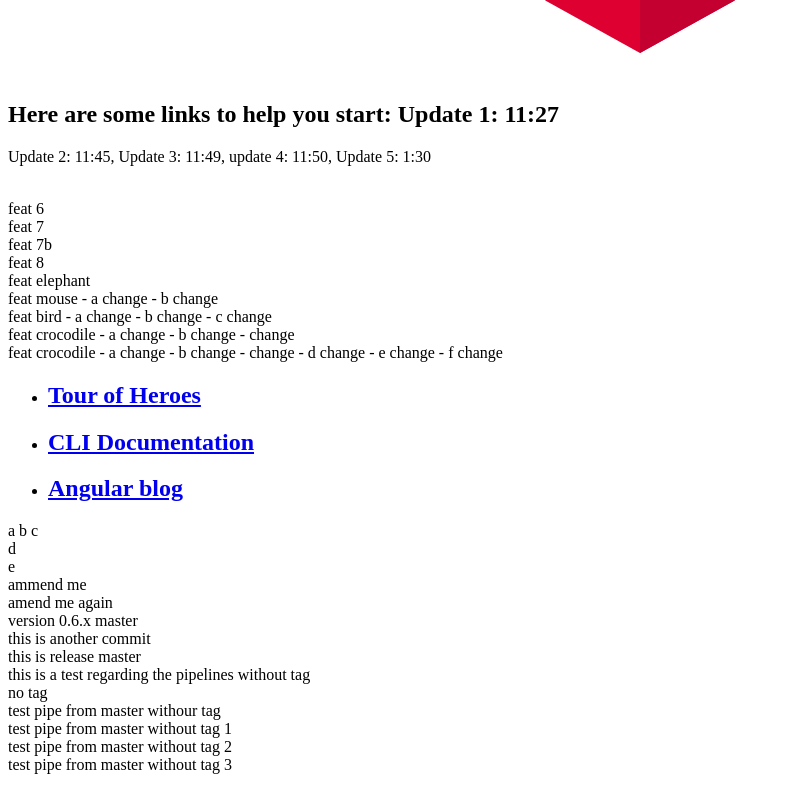
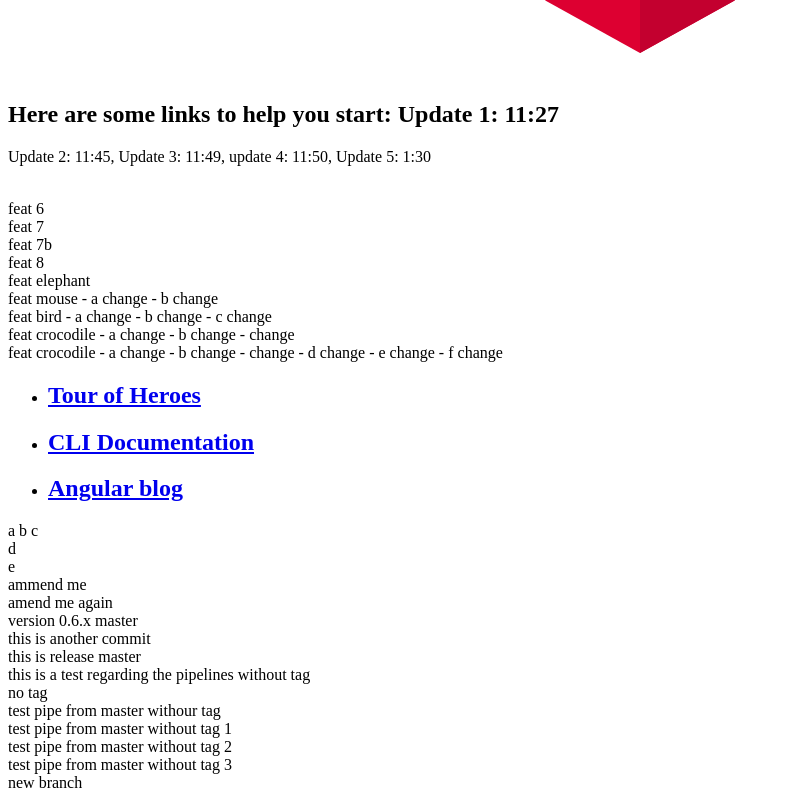
Before and after one commit to emanuel-virca/versioning-test, an Angular app: page / in a window 1280 px wide. Shown: the part 303-1103 px from the top of the page, without its empty margins (0-790 px from the left). Built offline with nearby package versions, Linux system fonts and the light colour scheme; what @ngrx/effects, @ngrx/store would draw is missing.

Commit message:
fix: brach fix

```diff
--- a/src/app/app.component.html
+++ b/src/app/app.component.html
@@ -71,3 +71,4 @@
 <div>test pipe from master without tag 1</div>
 <div>test pipe from master without tag 2</div>
 <div>test pipe from master without tag 3</div>
+<div>new branch</div>
```
